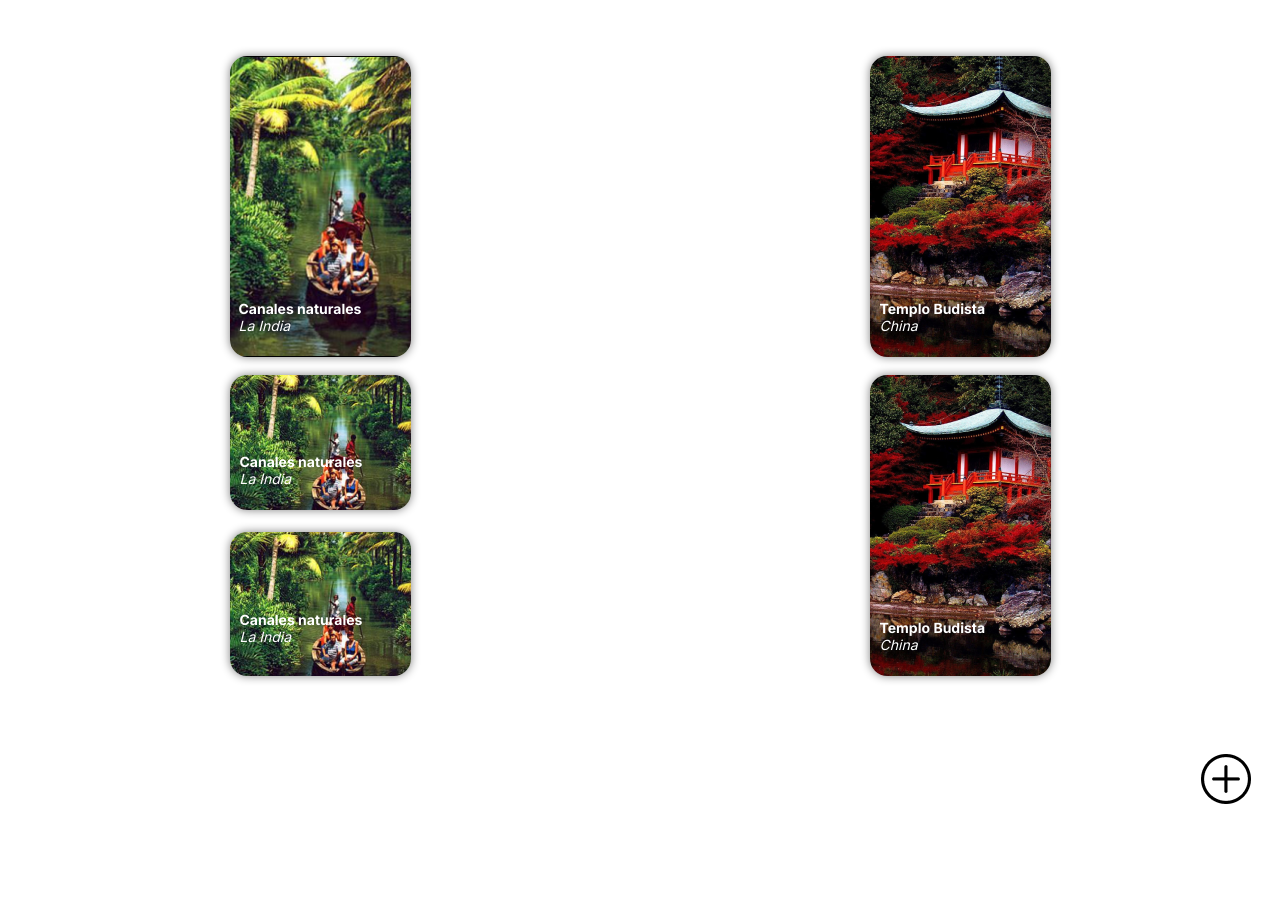
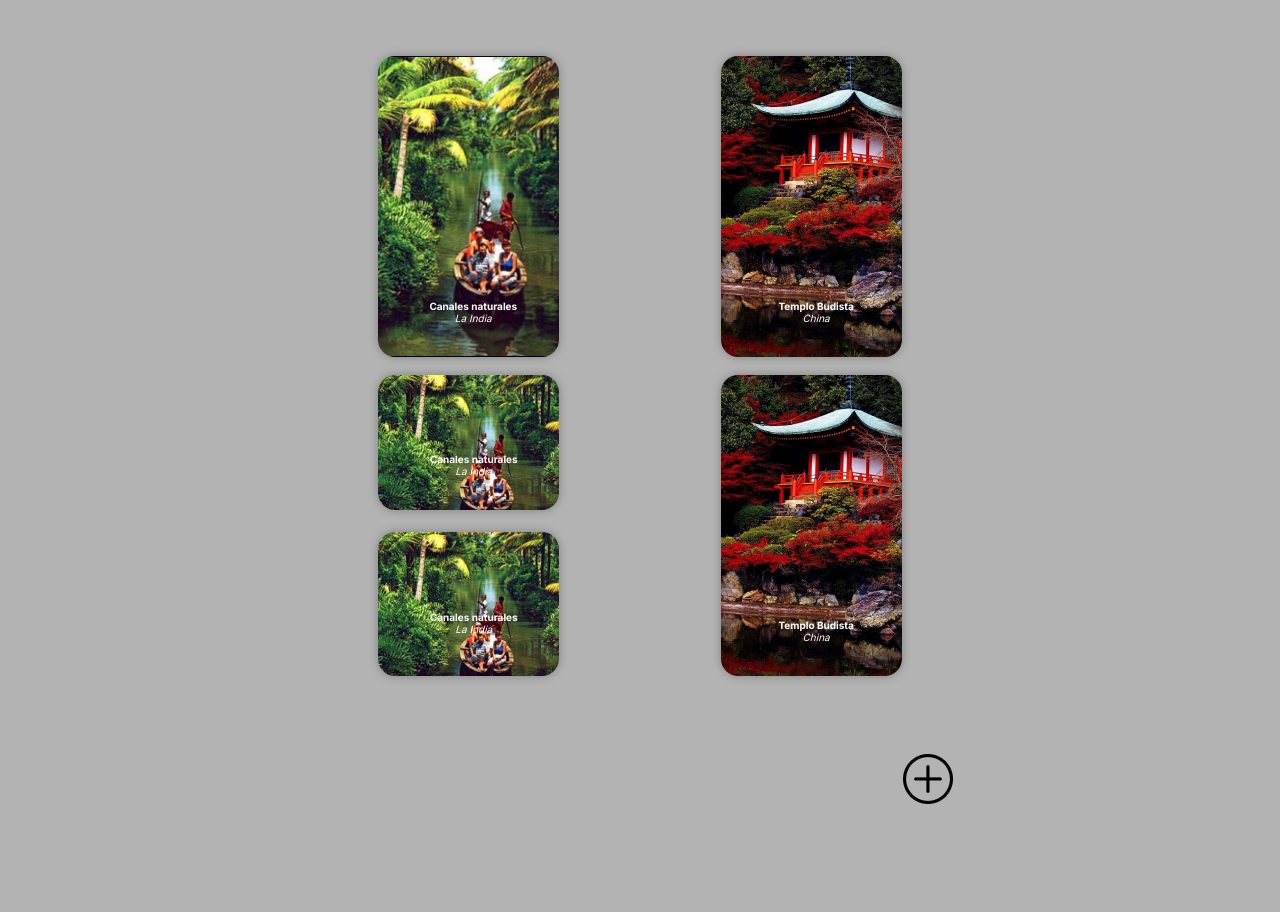
Before and after one commit to marelinguzman/Ejercicio-2-Galer-a-de-im-genes, a plain HTML site: page index.html in a window 1280 px wide. Shown: the part 80-992 px from the top of the page. Before the commit the page ends 928 px from the top, so only its background shows below. Drawn offline with Linux system fonts and the light colour scheme.

Commit message:
Update config.css

```diff
--- a/config.css
+++ b/config.css
@@ -1,9 +1,12 @@
 *{
-    margin: 0;
     padding: 0;
+    font-size: 10px;
+    margin: auto;
     box-sizing: border-box;
 }
 html, body{
-    font-size: 10px;
+    width: 684.8px;
+    height: 1481.6px;
+    background-color: rgb(179, 179, 179);
     font-family: 'Inter', sans-serif;
 }
```
